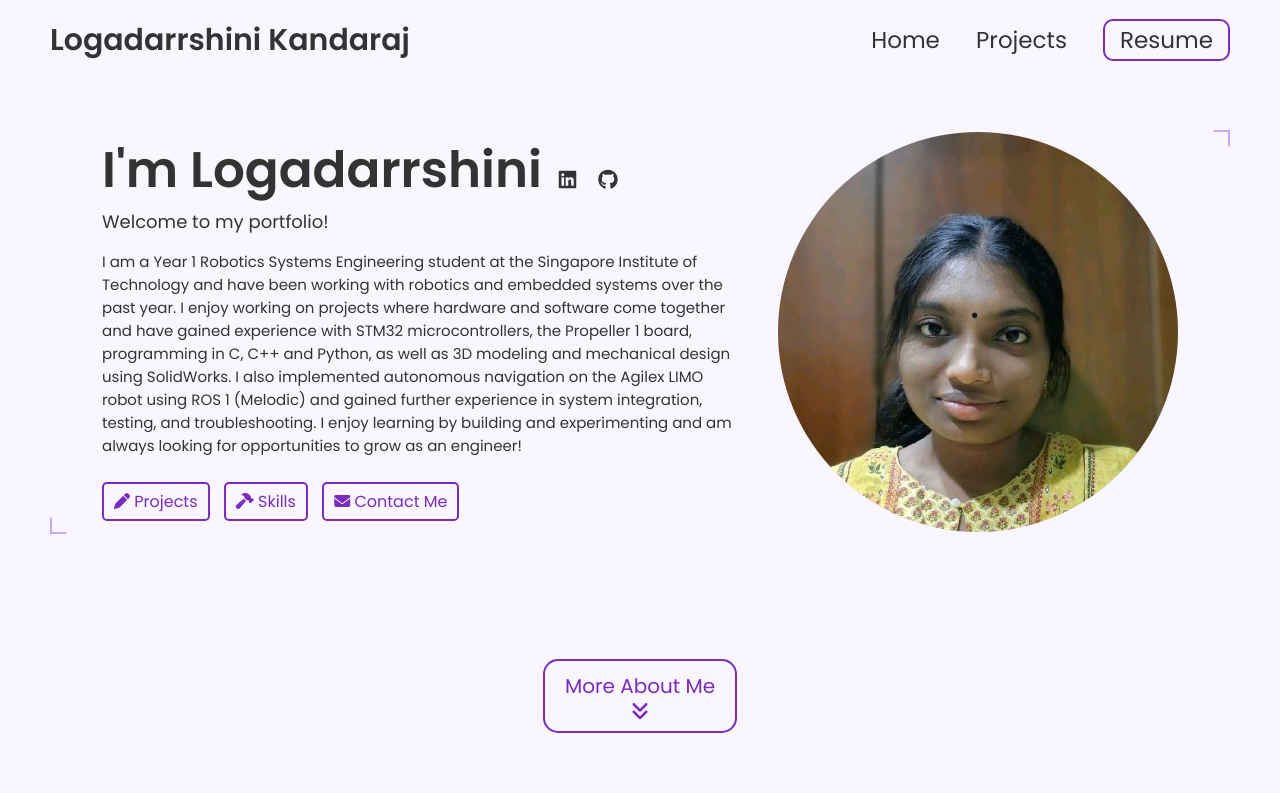
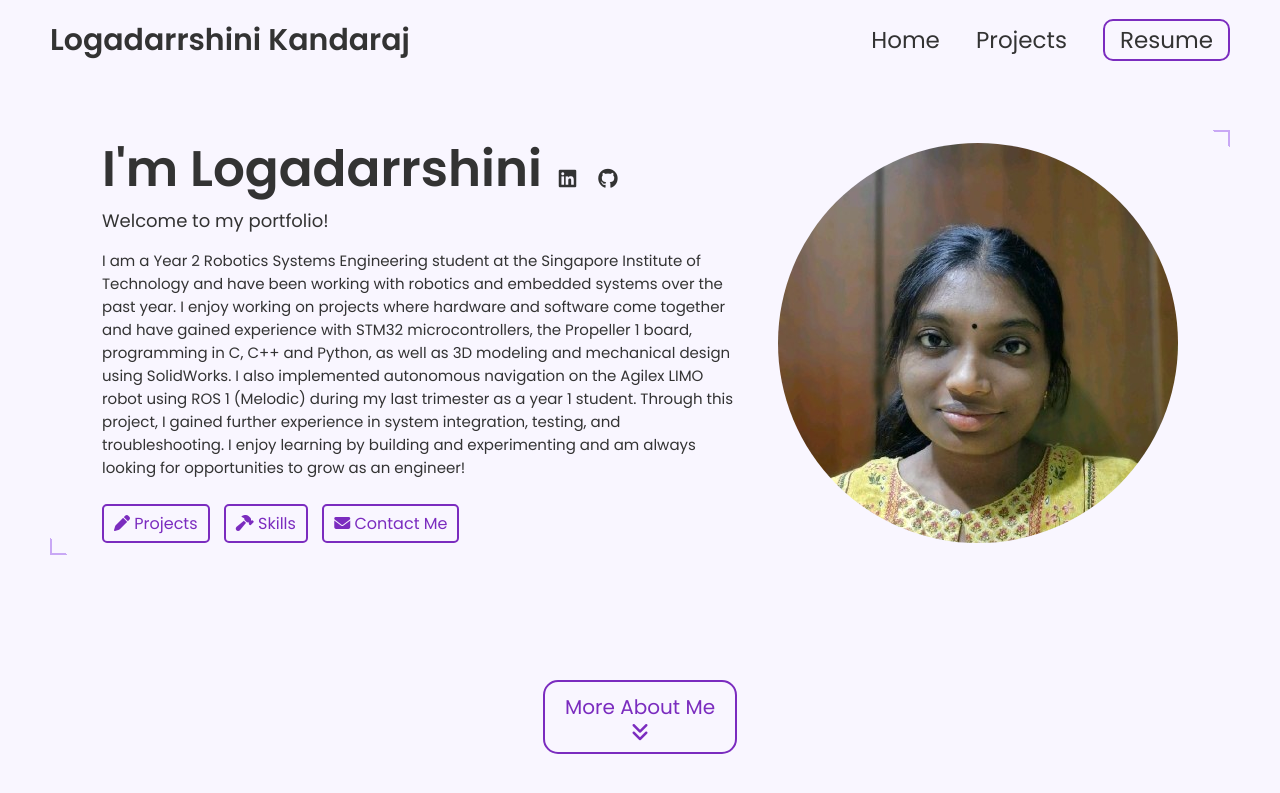
Before and after one commit to Darrshini/darrshini.github.io, a Jekyll site: the page built from index.html, in a window 1280 px wide and 900 px high. Shown: the top 793 px of the window. Built offline with Jekyll 4.4.1, drawn with Linux system fonts in a browser that asks for light colours.

Commit message:
Update _config.yml

```diff
--- a/_config.yml
+++ b/_config.yml
@@ -15,9 +15,9 @@ title: Logadarrshini's Portfolio # This is what shows up in the tab of the brows
 name: Logadarrshini Kandaraj
 headline: Welcome to my portfolio!
 description: >-
-  I am a Year 1 Robotics Systems Engineering student at the Singapore Institute of Technology and have been working with robotics and embedded systems over the past year.
+  I am a Year 2 Robotics Systems Engineering student at the Singapore Institute of Technology and have been working with robotics and embedded systems over the past year.
   I enjoy working on projects where hardware and software come together and have gained experience with STM32 microcontrollers, the Propeller 1 board, programming in C, C++ and Python, as well as 3D modeling and mechanical design using SolidWorks.
-  I also implemented autonomous navigation on the Agilex LIMO robot using ROS 1 (Melodic) and gained further experience in system integration, testing, and troubleshooting.
+  I also implemented autonomous navigation on the Agilex LIMO robot using ROS 1 (Melodic) during my last trimester as a year 1 student. Through this project, I gained further experience in system integration, testing, and troubleshooting.
   I enjoy learning by building and experimenting and am always looking for opportunities to grow as an engineer!
 
 
```
